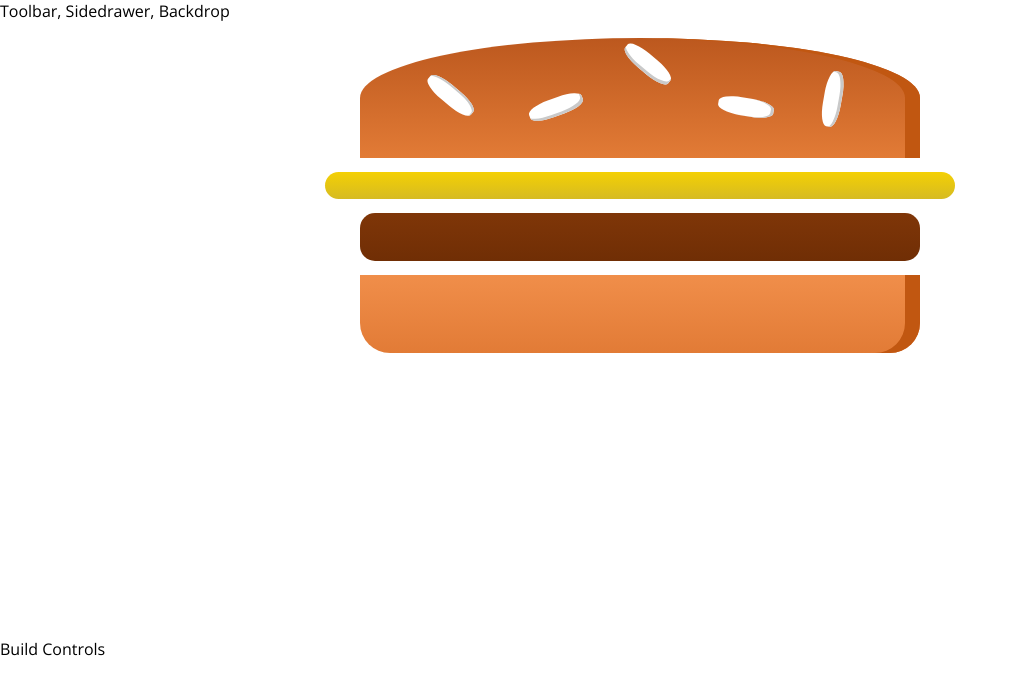
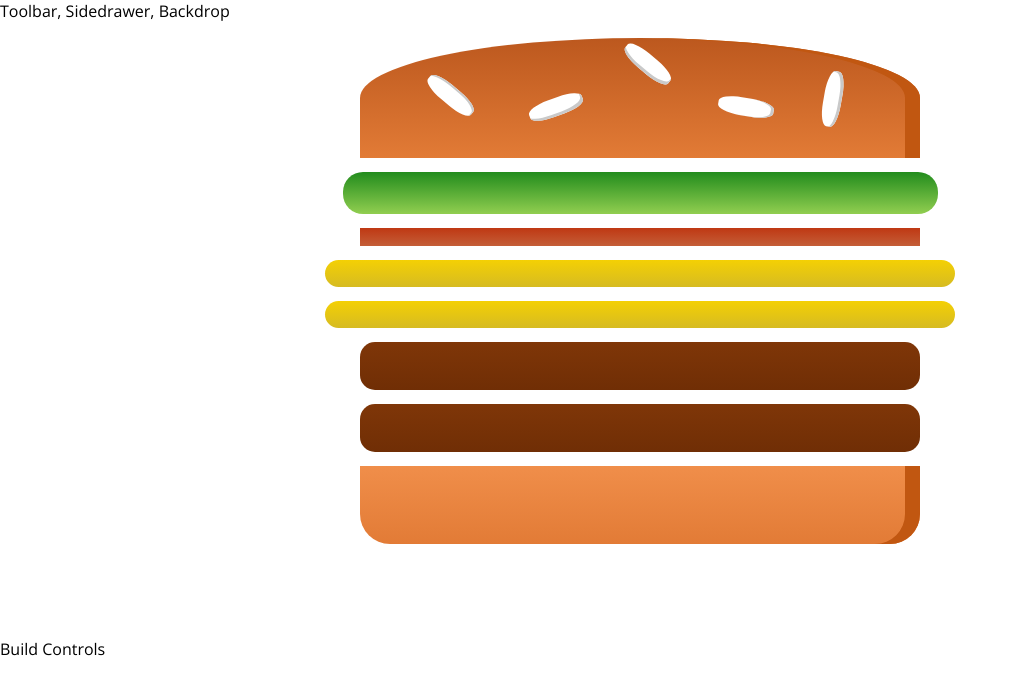
Before and after one commit to michaeltran/React-Burger-Builder, a React (Create React App) app: page / in a window 1280 px wide. Shown: the top 694 px of the page, without its empty margins (0-1018 px from the left). Built offline with nearby package versions, Linux system fonts and the light colour scheme.

Commit message:
Semi-Dynamic Burger

```diff
--- a/src/components/Burger/Burger.js
+++ b/src/components/Burger/Burger.js
@@ -4,11 +4,25 @@
 import BurgerIngredient from './BurgerIngredient/BurgerIngredient.js';
 
 const burger = (props) => {
+    // console.log(props.ingredients);
+    // console.log(Object.keys(props.ingredients));
+
+    const transformedIngredients = Object.keys(props.ingredients).map(igKey => {
+        // console.log(igKey)
+        // console.log(props.ingredients[igKey])
+        // console.log(...Array(props.ingredients[igKey]))
+        return [...Array(props.ingredients[igKey])].map((_, i) => {
+            // console.log(igKey)
+            return <BurgerIngredient key={igKey + i} type={igKey} />;
+        });
+    });
+
+    console.log(transformedIngredients)
+
     return (
         <div className={classes.Burger}>
             <BurgerIngredient type="bread-top" />
-            <BurgerIngredient type="cheese" />
-            <BurgerIngredient type="meat" />
+            {transformedIngredients}
             <BurgerIngredient type="bread-bottom" />
         </div>
     );
--- a/src/containers/BurgerBuilder/BurgerBuilder.js
+++ b/src/containers/BurgerBuilder/BurgerBuilder.js
@@ -4,10 +4,24 @@
 import Burger from '../../components/Burger/Burger.js';
 
 class BurgerBuilder extends Component {
+    // constructor(props) {
+    //     super(props);
+    //     this.state = {...}
+    // }
+
+    state = {
+        ingredients: {
+            salad: 1,
+            bacon: 1,
+            cheese: 2,
+            meat: 2
+        }
+    }
+
     render () {
         return (
             <Aux>
-                <Burger />
+                <Burger ingredients={this.state.ingredients} />
                 <div>Build Controls</div>
             </Aux>
         );
```
